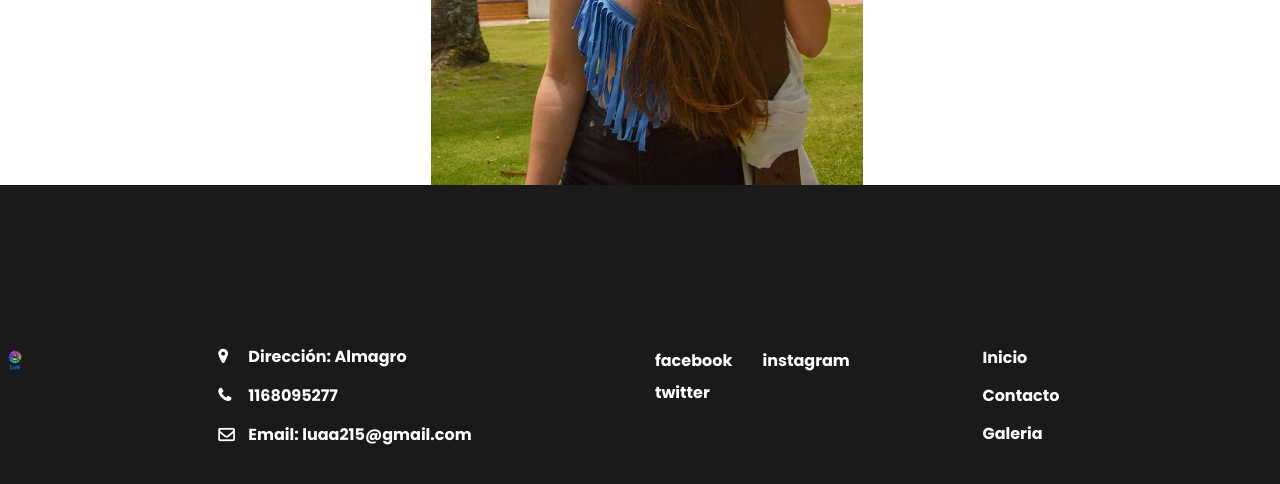
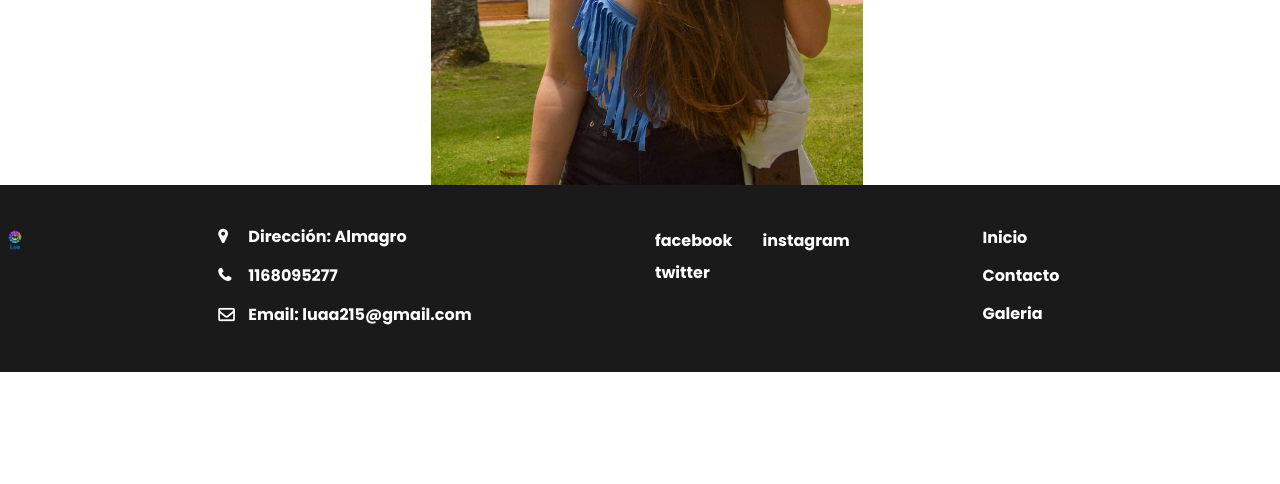
Before and after one commit to julimalt/Lua, a plain HTML site: page index.html in a window 1280 px wide. Shown: the part 1274-1758 px from the top of the page. After the commit the page ends 1646 px from the top, so only its background shows below. Drawn offline with Linux system fonts and the light colour scheme; no server answers.

Commit message:
initial commit

```diff
--- a/css/typography.css
+++ b/css/typography.css
@@ -80,9 +80,9 @@ hr.light { margin: 0; padding: 0px; border-bottom:1px solid rgba(255,255,255,0.1
 /***************************
 Page section margin padding
 ****************************/
-.page-section-ptb { padding: 80px 0; }
+.page-section-ptb { padding: 20px 0; }
 .page-section-pt { padding: 80px 0 0; }
-.page-section-pb { padding: 0 0 80px; }
+.page-section-pb { padding: 0 0 30px; }
 
 .page-section-1-ptb { padding: 120px 0; }
 .page-section-1-pt { padding: 120px 0 0; }
```
